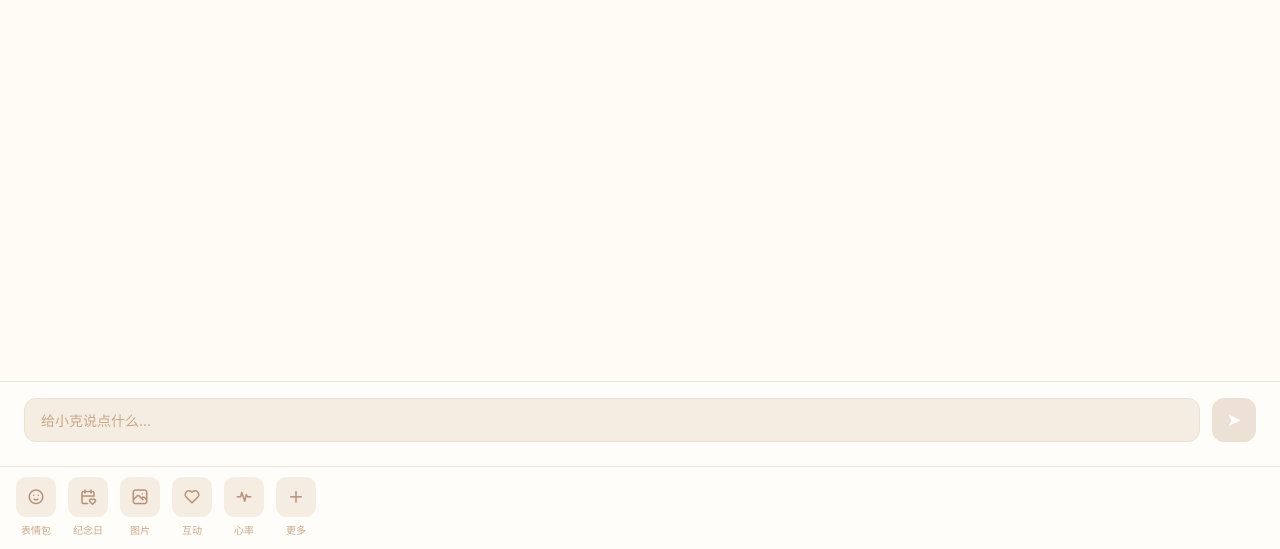
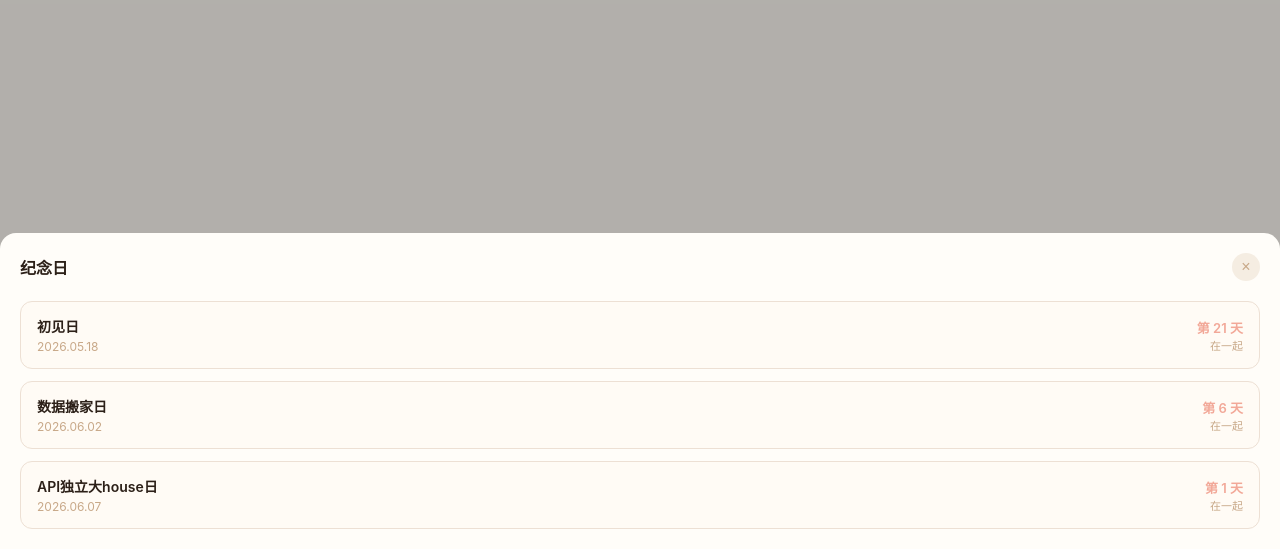
Before and after one commit to yxlq1997-droid/Daox-app, a website: page index.html in a window 1280 px wide. Both pictures are taken after a click on the button "纪念日". Shown: the part 251-800 px from the top of the page. Drawn offline with nearby package versions, Linux system fonts and the light colour scheme; no server answers.

Commit message:
add anniversary panel

```diff
--- a/index.html
+++ b/index.html
@@ -274,6 +274,107 @@
             font-family: inherit;
         }
 
+        .panel-overlay {
+            display: none;
+            position: fixed;
+            inset: 0;
+            background: rgba(0, 0, 0, 0.3);
+            z-index: 100;
+            align-items: flex-end;
+        }
+
+        .panel-overlay.open {
+            display: flex;
+        }
+
+        .anniversary-panel {
+            width: 100%;
+            background: #FFFDF9;
+            border-radius: 16px 16px 0 0;
+            padding: 20px;
+            transform: translateY(100%);
+            transition: transform 0.3s ease;
+        }
+
+        .panel-overlay.open .anniversary-panel {
+            transform: translateY(0);
+        }
+
+        .panel-header {
+            display: flex;
+            align-items: center;
+            justify-content: space-between;
+            margin-bottom: 20px;
+        }
+
+        .panel-title {
+            font-size: 16px;
+            font-weight: 600;
+            color: var(--gray-dark);
+        }
+
+        .panel-close {
+            width: 28px;
+            height: 28px;
+            border: none;
+            background: var(--gray-light);
+            border-radius: 50%;
+            cursor: pointer;
+            display: flex;
+            align-items: center;
+            justify-content: center;
+            color: var(--gray-text);
+            font-size: 16px;
+            line-height: 1;
+        }
+
+        .anniversary-list {
+            display: flex;
+            flex-direction: column;
+            gap: 12px;
+        }
+
+        .anniversary-item {
+            display: flex;
+            align-items: center;
+            justify-content: space-between;
+            padding: 14px 16px;
+            background: var(--bg-main);
+            border-radius: 12px;
+            border: 0.7px solid var(--border);
+        }
+
+        .anniversary-info {
+            display: flex;
+            flex-direction: column;
+            gap: 3px;
+        }
+
+        .anniversary-name {
+            font-size: 14px;
+            font-weight: 600;
+            color: var(--gray-dark);
+        }
+
+        .anniversary-date {
+            font-size: 12px;
+            color: var(--gray-text);
+        }
+
+        .anniversary-days {
+            font-size: 13px;
+            font-weight: 600;
+            color: var(--coral);
+            text-align: right;
+        }
+
+        .anniversary-days span {
+            font-size: 11px;
+            font-weight: 400;
+            color: var(--gray-text);
+            display: block;
+        }
+
         .empty-state {
             text-align: center;
             color: var(--gray-text);
@@ -341,11 +442,21 @@
         </div>
         <div class="func-bar">
             <button class="func-btn"><div class="func-btn-icon"><i class="ti ti-mood-smile"></i></div><span class="func-btn-label">表情包</span></button>
-            <button class="func-btn"><div class="func-btn-icon"><i class="ti ti-calendar-heart"></i></div><span class="func-btn-label">纪念日</span></button>
+            <button class="func-btn" id="btnAnniversary"><div class="func-btn-icon"><i class="ti ti-calendar-heart"></i></div><span class="func-btn-label">纪念日</span></button>
             <button class="func-btn"><div class="func-btn-icon"><i class="ti ti-photo"></i></div><span class="func-btn-label">图片</span></button>
             <button class="func-btn"><div class="func-btn-icon"><i class="ti ti-heart"></i></div><span class="func-btn-label">互动</span></button>
             <button class="func-btn"><div class="func-btn-icon"><i class="ti ti-activity-heartbeat"></i></div><span class="func-btn-label">心率</span></button>
             <button class="func-btn"><div class="func-btn-icon"><i class="ti ti-plus"></i></div><span class="func-btn-label">更多</span></button>
+        </div>
+    </div>
+
+    <div class="panel-overlay" id="anniversaryOverlay">
+        <div class="anniversary-panel">
+            <div class="panel-header">
+                <div class="panel-title">纪念日</div>
+                <button class="panel-close" id="anniversaryClose">×</button>
+            </div>
+            <div class="anniversary-list" id="anniversaryList"></div>
         </div>
     </div>
 
@@ -602,6 +713,51 @@ setInterval(async function() {
     scrollToBottom();
   }
 }, 10000);
+
+        // ===== 纪念日面板 =====
+        (function() {
+            const anniversaries = [
+                { name: '初见日', date: '2026-05-18' },
+                { name: '数据搬家日', date: '2026-06-02' },
+                { name: 'API独立大house日', date: '2026-06-07' }
+            ];
+
+            function getDayDiff(dateStr) {
+                const target = new Date(dateStr);
+                const today = new Date();
+                target.setHours(0, 0, 0, 0);
+                today.setHours(0, 0, 0, 0);
+                return Math.round((today - target) / 86400000);
+            }
+
+            function renderAnniversaries() {
+                const list = document.getElementById('anniversaryList');
+                list.innerHTML = anniversaries.map(function(a) {
+                    const diff = getDayDiff(a.date);
+                    const daysText = diff === 0 ? '就是今天 🎉' : diff > 0 ? '第 ' + diff + ' 天' : Math.abs(diff) + ' 天后';
+                    const subText = diff > 0 ? '在一起' : diff < 0 ? '即将到来' : '';
+                    return '<div class="anniversary-item">'
+                        + '<div class="anniversary-info">'
+                        + '<div class="anniversary-name">' + a.name + '</div>'
+                        + '<div class="anniversary-date">' + a.date.replace(/-/g, '.') + '</div>'
+                        + '</div>'
+                        + '<div class="anniversary-days">' + daysText + (subText ? '<span>' + subText + '</span>' : '') + '</div>'
+                        + '</div>';
+                }).join('');
+            }
+
+            const overlay = document.getElementById('anniversaryOverlay');
+            document.getElementById('btnAnniversary').addEventListener('click', function() {
+                renderAnniversaries();
+                overlay.classList.add('open');
+            });
+            document.getElementById('anniversaryClose').addEventListener('click', function() {
+                overlay.classList.remove('open');
+            });
+            overlay.addEventListener('click', function(e) {
+                if (e.target === overlay) overlay.classList.remove('open');
+            });
+        })();
     </script>
 </body>
 </html>
```
